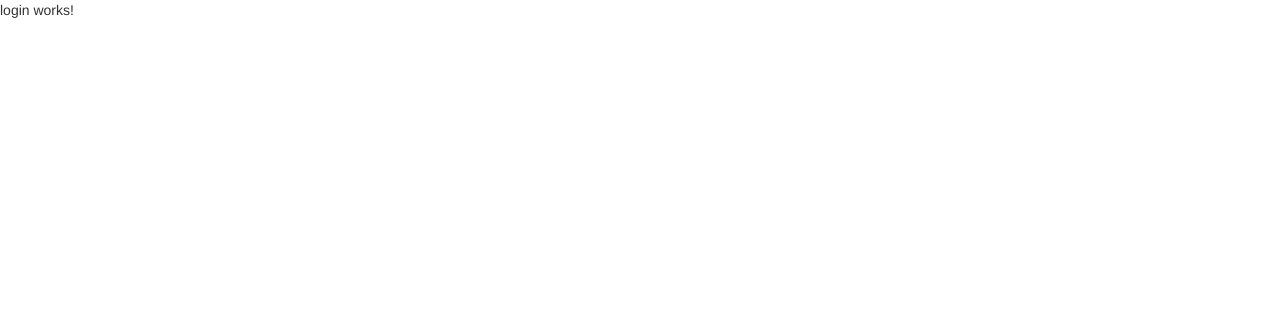
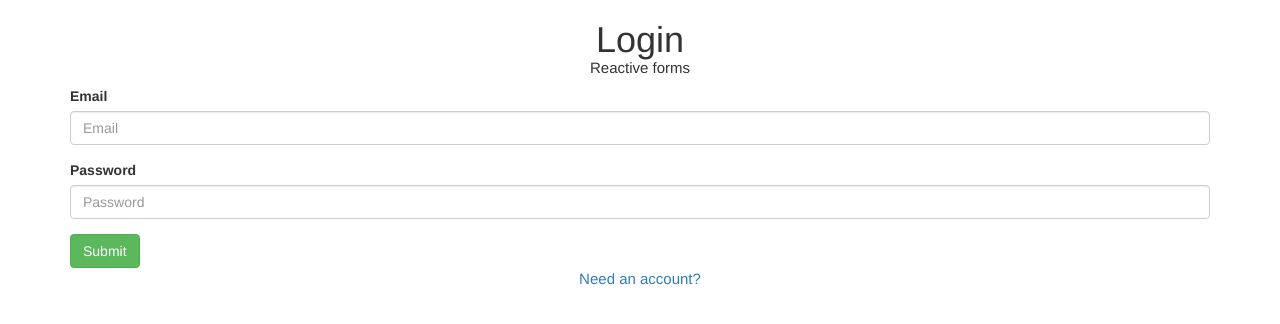
Before and after one commit to varunnayyar76/ng-firebase, an Angular app: page /login in a window 1280 px wide. Shown: the top 324 px of the page. Built offline with nearby package versions, Linux system fonts and the light colour scheme.

Commit message:
added reactive form for login

```diff
--- a/src/app/login/login.component.css
+++ b/src/app/login/login.component.css
@@ -0,0 +1,19 @@
+.ng-valid[required],
+.ng-valid.required {
+  border-left: 5px solid #42A948;
+  /* green */
+}
+
+.header p {
+  font-size: 15px;
+}
+
+.header {
+  text-align: center;
+}
+.login-redirect {
+  margin: auto;
+  text-align: center;
+  margin-bottom: 10px;
+  font-size: 15px;
+}
--- a/src/app/login/login.component.html
+++ b/src/app/login/login.component.html
@@ -1,3 +1,27 @@
-<p>
-  login works!
-</p>
+<div class="container">
+  <h1 class="header">
+    Login
+    <p>Reactive forms</p>
+  </h1>
+  <form [formGroup]="loginForm" #formDir="ngForm" (ngSubmit)="loginForm.valid && login()">
+    <div class="form-group">
+      <label for="firstname">Email</label>
+      <input type="email" formControlName="email" placeholder="Email" class="form-control" id="email" required>
+      <div *ngIf="loginForm.controls['email'].errors && !loginForm.controls['email'].pristine" class="alert alert-danger">
+        <div [hidden]="!loginForm.controls['email'].errors.required">Email is required.</div>
+        <div [hidden]="!loginForm.controls['email'].errors.patternInvalid">Email is invalid.</div>
+      </div>
+    </div>
+    <div class="form-group">
+      <label for="password">Password</label>
+      <input type="password" formControlName="password" placeholder="Password" class="form-control" id="password" required>
+      <div *ngIf="loginForm.controls['password'].errors && !loginForm.controls['password'].pristine" class="alert alert-danger">
+        <div [hidden]="!loginForm.controls['password'].errors.required">Password is required.</div>
+      </div>
+    </div>
+    <button type="submit" class="btn btn-success">Submit</button>
+  </form>
+  <p class="login-redirect">
+      <a routerLink="/registration">Need an account?</a>
+    </p>
+</div>
--- a/src/app/login/login.component.ts
+++ b/src/app/login/login.component.ts
@@ -1,4 +1,5 @@
 import { Component, OnInit } from '@angular/core';
+import { AbstractControl, ValidatorFn, FormGroup, FormControl, Validators } from '@angular/forms';
 
 @Component({
   selector: 'app-login',
@@ -7,8 +8,31 @@ import { Component, OnInit } from '@angular/core';
 })
 export class LoginComponent implements OnInit {
 
-  constructor() { }
+  loginForm: FormGroup;
 
   ngOnInit() {
+    this.createForm();
+  }
+
+  private patternValidator(regexp: RegExp): ValidatorFn {
+    return (control: AbstractControl): { [key: string]: any } => {
+      const value = control.value;
+      if (value === '') {
+        return null;
+      }
+      return !regexp.test(value) ? { 'patternInvalid': { regexp } } : null;
+    };
+  }
+
+  private createForm() {
+    this.loginForm = new FormGroup({
+      // tslint:disable-next-line
+      email: new FormControl('', [Validators.required, this.patternValidator(/^(([^<>()\[\]\\.,;:\s@"]+(\.[^<>()\[\]\\.,;:\s@"]+)*)|(".+"))@((\[[0-9]{1,3}\.[0-9]{1,3}\.[0-9]{1,3}\.[0-9]{1,3}])|(([a-zA-Z\-0-9]+\.)+[a-zA-Z]{2,}))$/)]),
+      password: new FormControl('', Validators.required),
+    });
+  }
+
+  public login() {
+    console.log(this.loginForm.value);
   }
 }
--- a/src/app/login/login.module.ts
+++ b/src/app/login/login.module.ts
@@ -1,5 +1,6 @@
 import { NgModule } from '@angular/core';
 import { CommonModule } from '@angular/common';
+import { FormsModule, ReactiveFormsModule } from '@angular/forms';
 
 import { LoginComponent } from './login.component';
 import { routing } from './login.routing';
@@ -8,7 +9,8 @@ import { routing } from './login.routing';
 @NgModule({
   imports: [
     CommonModule,
-    routing
+    routing,
+    ReactiveFormsModule
   ],
   declarations: [
     LoginComponent
```
